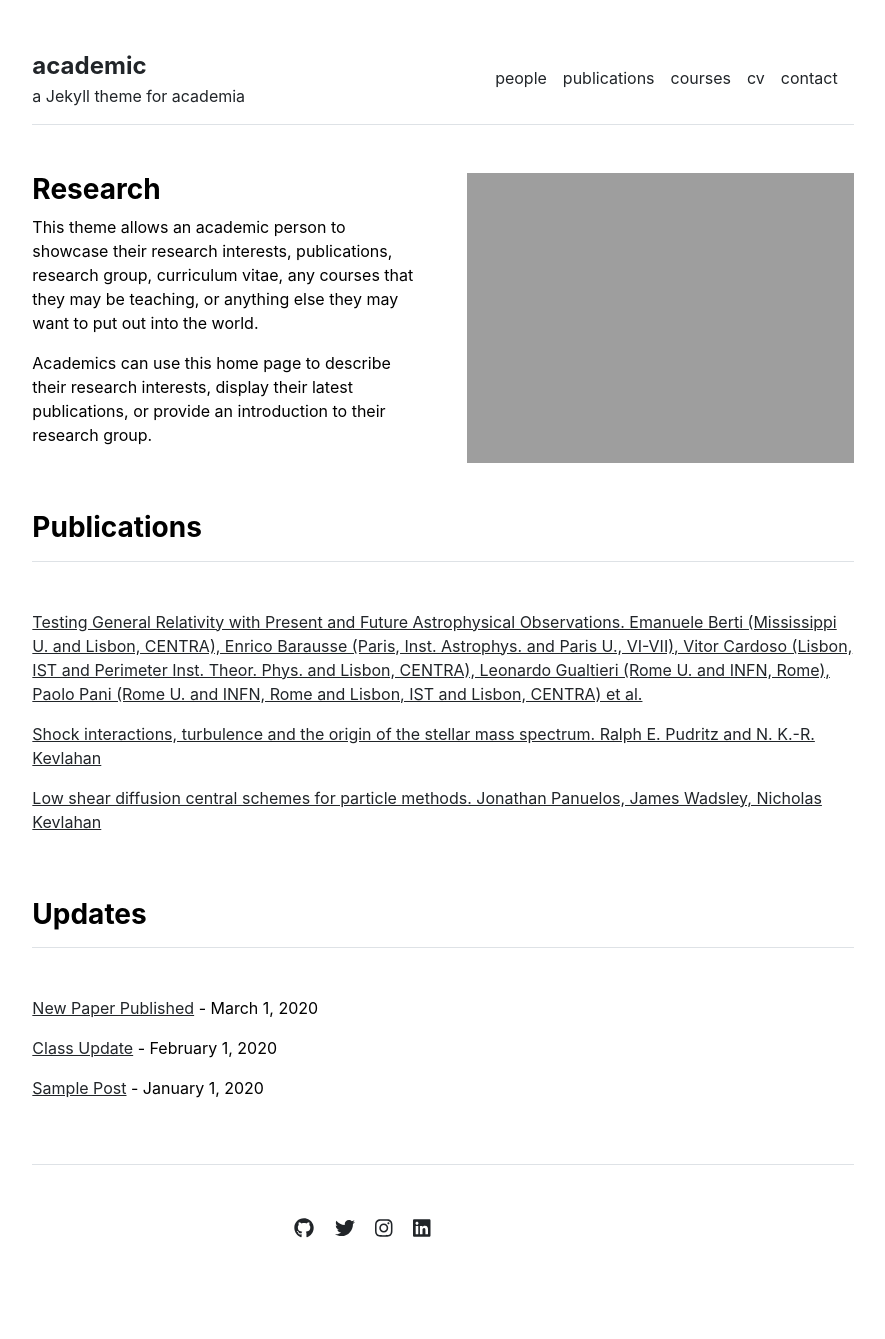
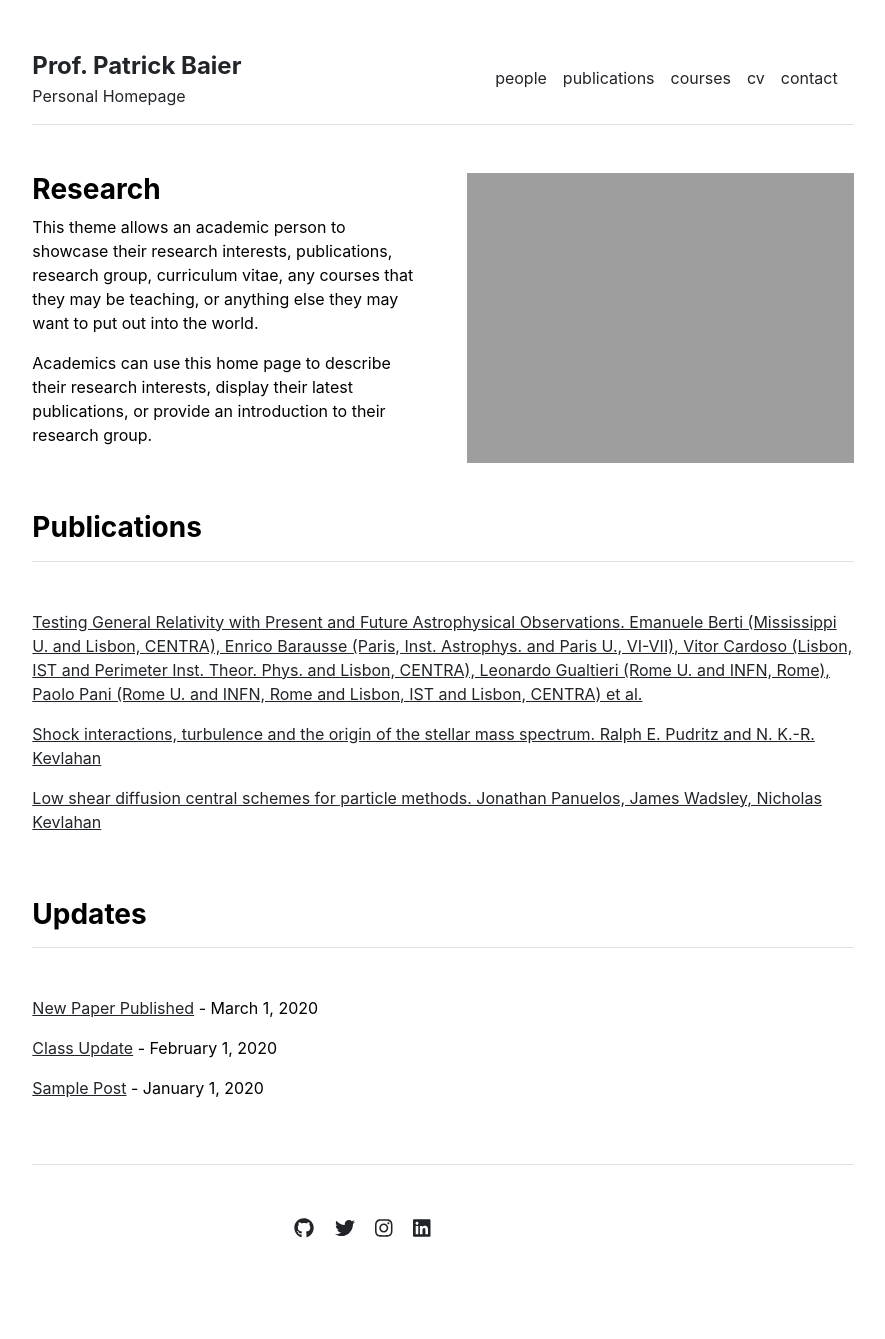
Before and after one commit to pabair/pabair.github.io, a Jekyll site: the page built from index.md, in a window 1280 px wide. Shown: the whole page, without its empty margins (197-1082 px from the left). Built offline with Jekyll 4.4.1, drawn with Linux system fonts in a browser that asks for light colours.

Commit message:
update title

```diff
--- a/_config.yml
+++ b/_config.yml
@@ -1,4 +1,4 @@
 url: "" # the base hostname & protocol for your site, e.g. http://example.com
 baseurl: "" # the subpath of your site, e.g. /blog
-title: "academic" # the name of your site, e.g. ACME Corp.
-description: "a Jekyll theme for academia"
+title: "Prof. Patrick Baier" # the name of your site, e.g. ACME Corp.
+description: "Personal Homepage"
```
